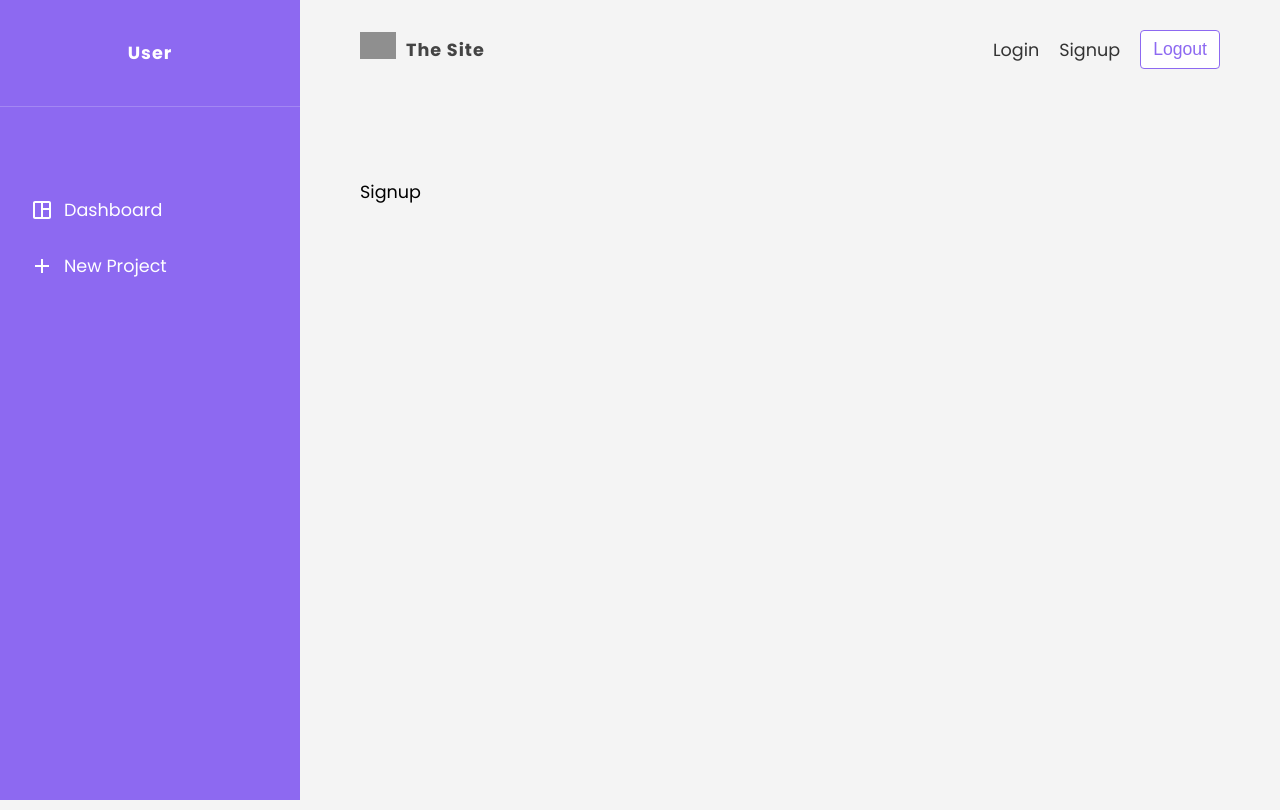
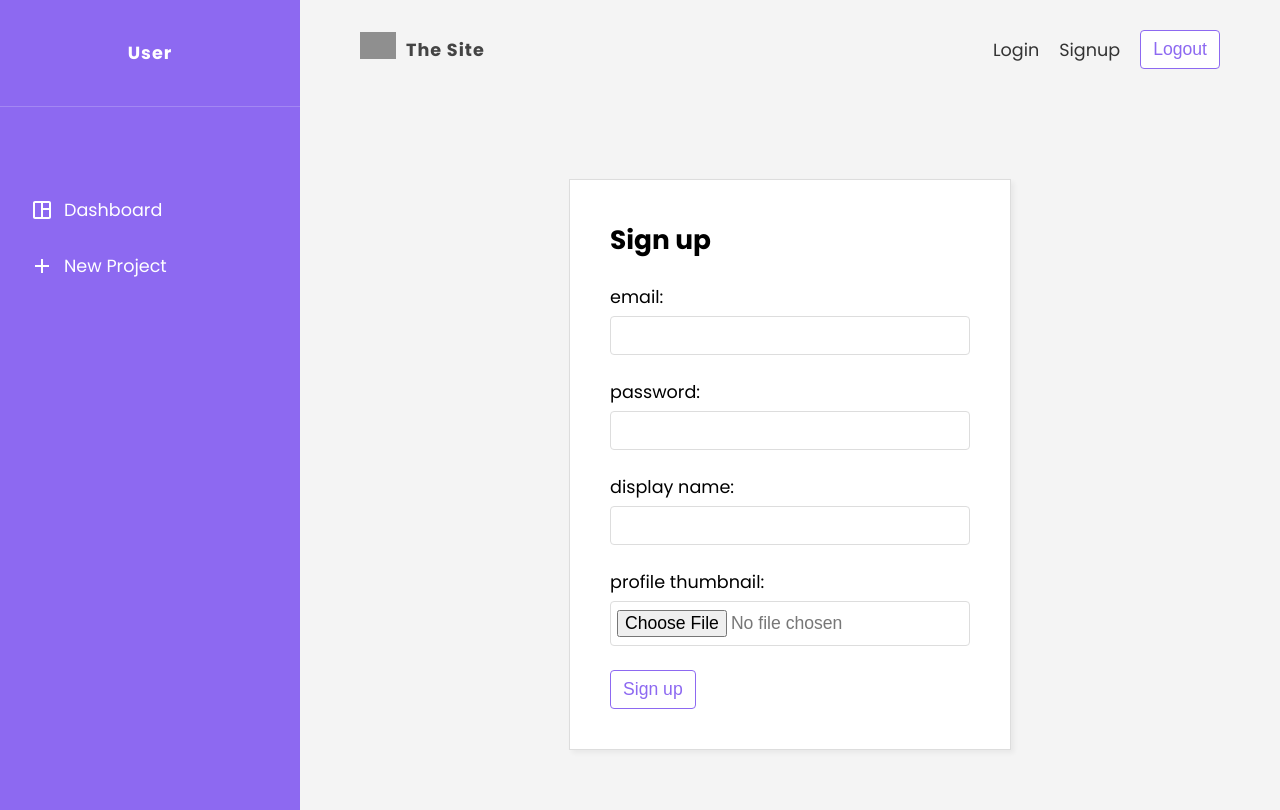
Before and after one commit to simrahnb/project-management-site, a React (Create React App) app: page /signup in a window 1280 px wide. Built offline with nearby package versions, Linux system fonts and the light colour scheme; no server answers; grey boxes are pictures that could not be loaded.

Commit message:
Created a signup page

```diff
--- a/src/pages/signup/Signup.css
+++ b/src/pages/signup/Signup.css
@@ -0,0 +1,8 @@
+.auth-form {
+    max-width: 360px;
+    margin: 60px auto;
+    padding: 40px;
+    border: 1px solid #ddd;
+    box-shadow: 3px 3px 5px rgba(0,0,0,0.05);
+    background: #fff;
+}
--- a/src/pages/signup/Signup.js
+++ b/src/pages/signup/Signup.js
@@ -1,12 +1,53 @@
+import React, { useState } from 'react'
+
 // styles
 import './Signup.css'
 
-import React from 'react'
+export default function Signup() {
 
-export default function Signup() {
+  const [email, setEmail] = useState('')
+  const [password, setPassword] = useState('')
+  const [displayName, setDisplayName] = useState('')
+  const [thumbnail, setThumbNail] = useState(null)
+
   return (
-    <div>
-        Signup
-    </div>
+    <form className="auth-form">
+        <h2>Sign up</h2>
+        <label>
+          <span>email:</span>
+          <input
+            required
+            type="email"
+            onChange={(e) => setEmail(e.target.value)}
+            value={email}
+            />
+        </label>
+        <label>
+          <span>password:</span>
+          <input
+            required
+            type="password"
+            onChange={(e) => setPassword(e.target.value)}
+            value={password}
+            />
+        </label>
+        <label>
+          <span>display name:</span>
+          <input
+            required
+            type="text"
+            onChange={(e) => setDisplayName(e.target.value)}
+            value={displayName}
+            />
+        </label>
+        <label>
+          <span>profile thumbnail:</span>
+          <input
+            required
+            type="file"
+            />
+        </label>
+        <button className="btn">Sign up</button>
+    </form>
   )
 }
```
